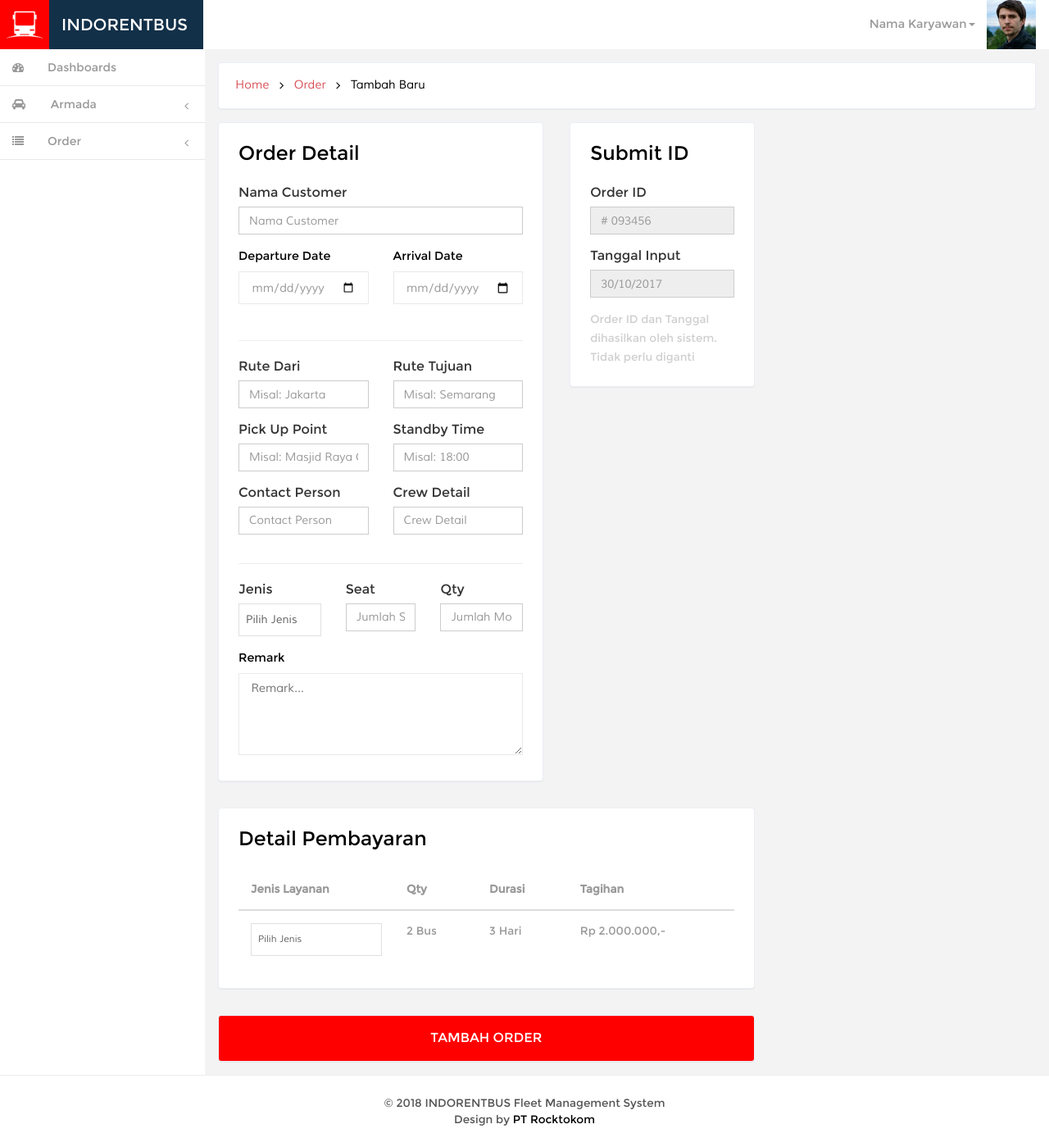
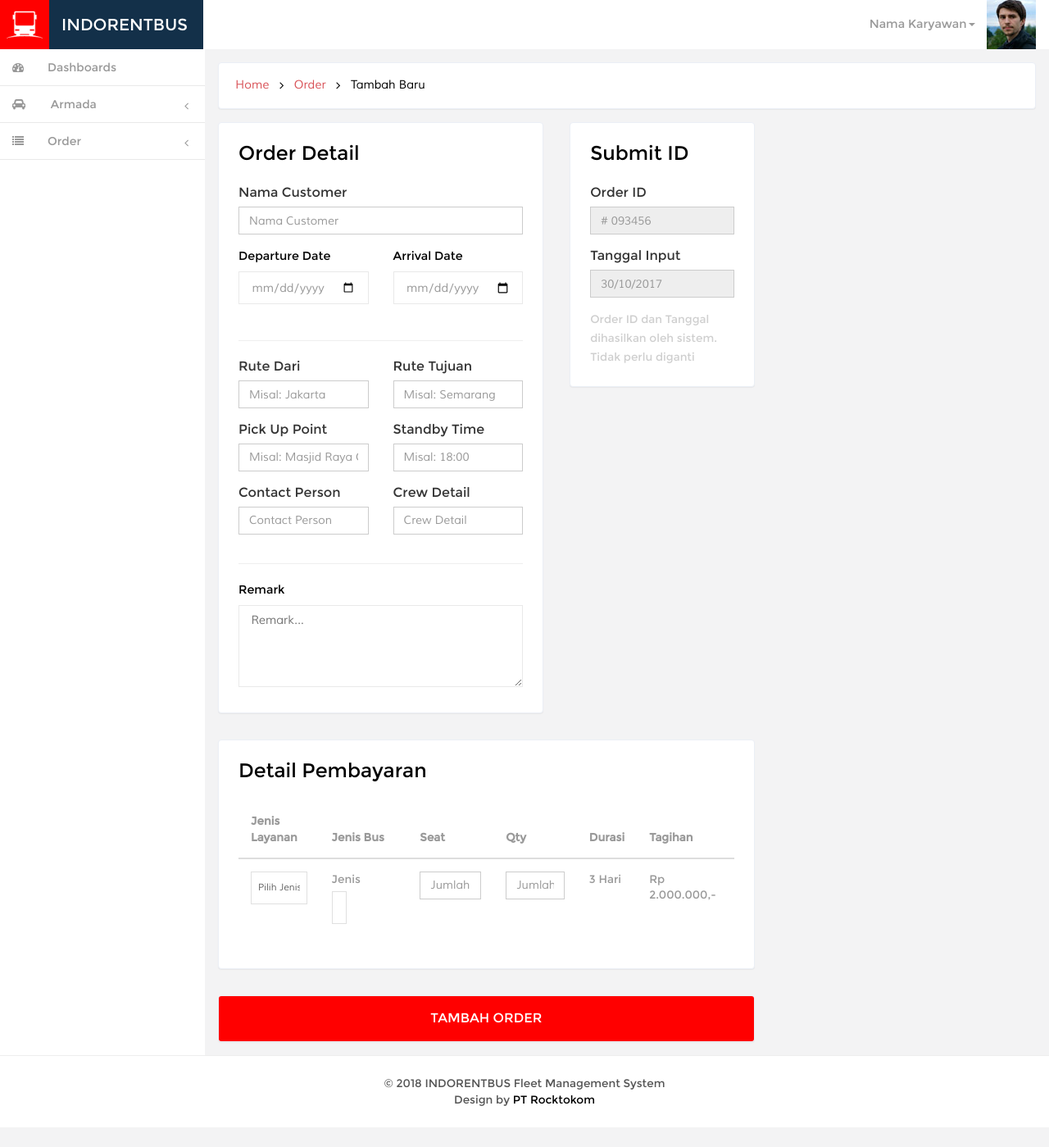
Before and after one commit to kemtol/indorentbus, a Jekyll site: the page built from laman/tambah-order.html, in a window 1280 px wide. Shown: the whole page at 82% size. Built offline with Jekyll 4.4.1, drawn with Linux system fonts in a browser that asks for light colours; nearby versions of some CDN libraries; Markdown is read by kramdown in place of the engine named in the settings; comment, search, counter and statistics services are not loaded; after the commit the page ends 1375 px from its top, so only the background shows below that.

Commit message:
Update tambah-order.html

```diff
--- a/laman/tambah-order.html
+++ b/laman/tambah-order.html
@@ -61,7 +61,7 @@
 			</div>
 			<div class="clearfix"></div>
 			<hr/>
-			<div class="form-group col-lg-4" style="padding-left:0">
+			<!--<div class="form-group col-lg-4" style="padding-left:0">
 				<label for="fleet_type">Jenis</label>
 				<select name="fleet_type" id="fleet_type" class="form-control1 required">
 					<option value="">Pilih Jenis</option>
@@ -77,7 +77,7 @@
 				<label for="qty_mobil">Qty</label>
 				<input type="text" class="form-control required" id="qty_mobil" placeholder="Jumlah Mobil" name="qty_mobil">
 			</div>
-			<div class="clearfix"></div>
+			<div class="clearfix"></div>-->
 			<div class="form-group1 ">
 	      			<label class="control-label">Remark</label>
 	      			<textarea placeholder="Remark..." required=""></textarea>
@@ -105,6 +105,8 @@
 				<thead>
 					<tr>
 						<th>Jenis Layanan</th>
+						<th>Jenis Bus</th>
+						<th>Seat</th>
 						<th>Qty</th>
 						<th>Durasi</th>
 						<th>Tagihan</th>
@@ -112,7 +114,7 @@
 				</thead>
 				<tbody>
 					<tr>
-						<td class="table-img">
+						<td>
 							<select name="fleet_type" id="fleet_type" class="form-control1 required">
 								<option value="">Pilih Jenis</option>
 								<option value="Pariwisata" id="big_bus">Pariwisata</option>
@@ -120,7 +122,20 @@
 							</select>
 						</td>
 						<td>
-							2 Bus
+							<div class="form-group col-lg-4" style="padding-left:0">
+								<label for="fleet_type">Jenis</label>
+								<select name="fleet_type" id="fleet_type" class="form-control1 required">
+									<option value="">Pilih Jenis</option>
+									<option value="Big Bus" id="big_bus">Big Bus</option><option value="Family Car" id="family_car">Family Car</option><option value="Medium Bus" id="medium_bus">Medium Bus</option><option value="Micro Bus" id="micro_bus">Micro Bus</option>
+								</select>
+								<span class="glyphicon glyphicon-remove form-control-feedback hidden" aria-hidden="true"></span>
+							</div>
+						</td>
+						<td>
+							<input type="text" class="form-control required" id="fleet_seat" placeholder="Jumlah Seat" name="fleet_seat">
+						</td>
+						<td>
+							<input type="text" class="form-control required" id="qty_mobil" placeholder="Jumlah Mobil" name="qty_mobil">
 						</td>
 						<td>
 							3 Hari
```
